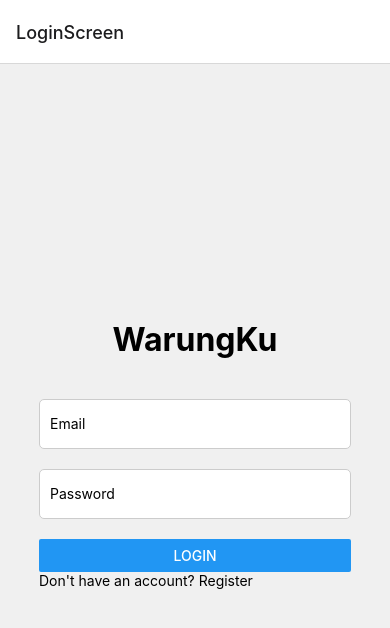
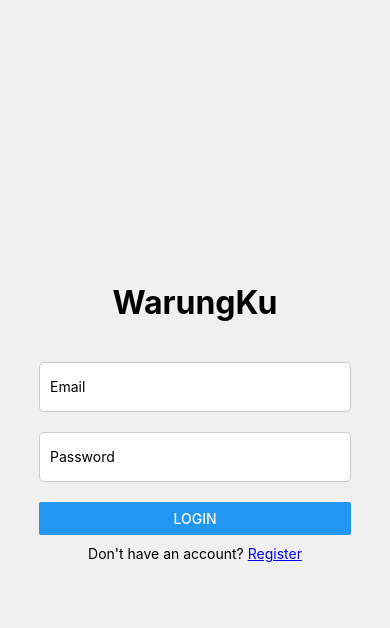
Before and after one commit to Waroeng-Team/Waroeng-App-Client, a React Native app in the folder client/: screen /LoginScreen in a window 390 px wide. Shown: the top 628 px of the page. Built offline with nearby package versions, Linux system fonts and the light colour scheme.

Commit message:
handle register done

```diff
--- a/client/App.js
+++ b/client/App.js
@@ -39,7 +39,7 @@ export default function App() {
     <AuthContext.Provider value={{ isSignedIn, setIsSignedIn }}>
       <ApolloProvider client={client}>
         <NavigationContainer>
-          <Stack.Navigator initialRouteName="LoginScreen">
+          <Stack.Navigator>
             {isSignedIn ? (
               <>
                 {/* <Stack.Screen
@@ -59,7 +59,11 @@ export default function App() {
               </>
             ) : (
               <>
-                <Stack.Screen name="LoginScreen" component={LoginScreen} />
+                <Stack.Screen
+                  name="LoginScreen"
+                  component={LoginScreen}
+                  options={{ headerShown: false }}
+                />
                 <Stack.Screen
                   name="RegisterScreen"
                   component={RegisterScreen}
--- a/client/screens/LoginScreen.js
+++ b/client/screens/LoginScreen.js
@@ -72,12 +72,14 @@ export default function LoginScreen({ navigation }) {
           onChangeText={(e) => setPassword(e)}
         />
         <Button title="Login" onPress={handleSubmit} />
+      </View>
 
-        <Text style={styles.register}>
-          Don't have an account?{" "}
-          <Link to={{ screen: "RegisterScreen" }}>Register</Link>
-        </Text>
-      </View>
+      <Text style={styles.register}>
+        Don't have an account?{" "}
+        <Link style={styles.registerLink} to={{ screen: "RegisterScreen" }}>
+          Register
+        </Link>
+      </Text>
     </SafeAreaView>
   );
 }
@@ -91,6 +93,7 @@ const styles = StyleSheet.create({
   },
   innerContainer: {
     width: "80%",
+    marginBottom: 10,
   },
   title: {
     fontSize: 32,
--- a/client/screens/RegisterScreen.js
+++ b/client/screens/RegisterScreen.js
@@ -1,3 +1,5 @@
+import { gql, useMutation } from "@apollo/client";
+import { useState } from "react";
 import {
   SafeAreaView,
   StyleSheet,
@@ -5,9 +7,39 @@ import {
   TextInput,
   View,
   Button,
+  Alert,
 } from "react-native";
 
-export default function RegisterScreen() {
+const REGISTER = gql`
+  mutation Register($name: String, $email: String, $password: String) {
+    register(name: $name, email: $email, password: $password) {
+      _id
+      email
+      isNewAccount
+      name
+      password
+    }
+  }
+`;
+
+export default function RegisterScreen({ navigation }) {
+  const [handleRegister, { data, loading, error }] = useMutation(REGISTER);
+  const [name, setName] = useState("");
+  const [email, setEmail] = useState("");
+  const [password, setPassword] = useState("");
+
+  const handleSubmit = async () => {
+    try {
+      const result = await handleRegister({
+        variables: { name, email, password },
+      });
+      console.log(result);
+      navigation.navigate("LoginScreen");
+    } catch (error) {
+      Alert.alert("Error", error.message);
+      console.log(error);
+    }
+  };
   return (
     <SafeAreaView style={styles.container}>
       <View style={styles.innerContainer}>
@@ -18,6 +50,7 @@ export default function RegisterScreen() {
           placeholder="Username"
           autoCapitalize="none"
           autoCorrect={false}
+          onChangeText={(text) => setName(text)}
         />
         <TextInput
           style={styles.input}
@@ -25,6 +58,7 @@ export default function RegisterScreen() {
           keyboardType="email-address"
           autoCapitalize="none"
           autoCorrect={false}
+          onChangeText={(text) => setEmail(text)}
         />
         <TextInput
           style={styles.input}
@@ -32,13 +66,9 @@ export default function RegisterScreen() {
           secureTextEntry
           autoCapitalize="none"
           autoCorrect={false}
+          onChangeText={(text) => setPassword(text)}
         />
-        <Button
-          title="Sign Up"
-          onPress={() => {
-            /* Handle sign up */
-          }}
-        />
+        <Button title="Sign Up" onPress={handleSubmit} />
       </View>
     </SafeAreaView>
   );
```
